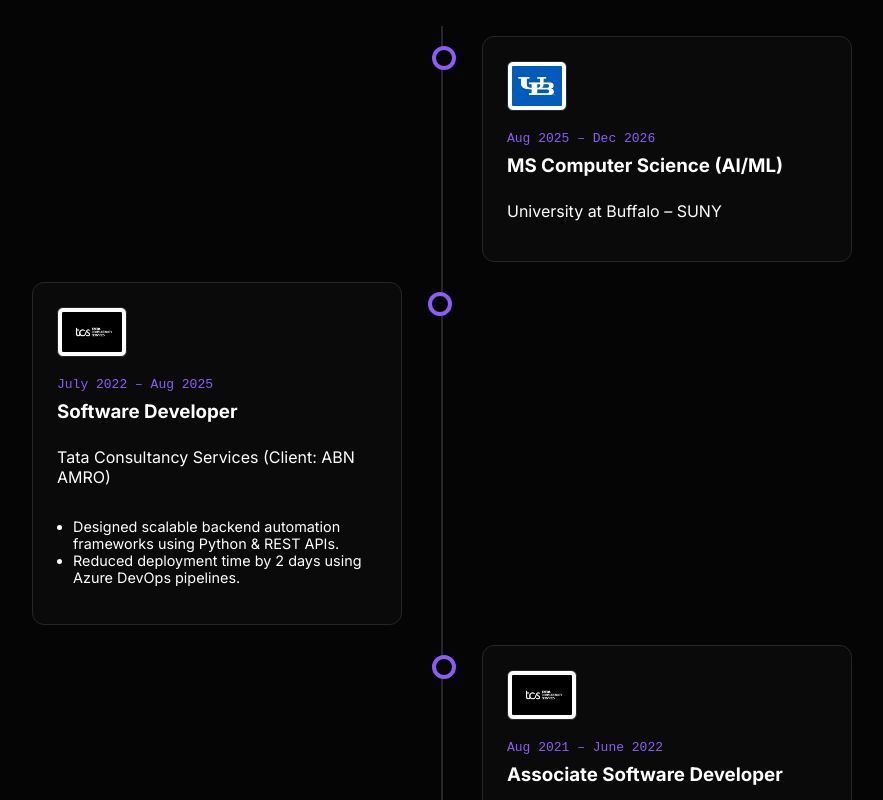
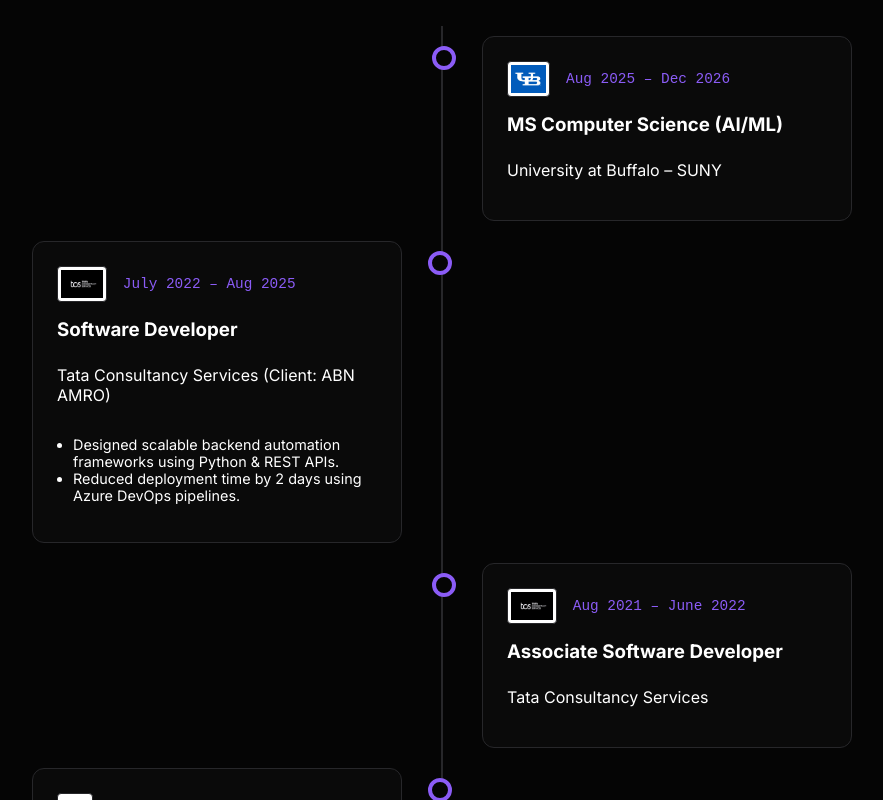
Before and after one commit to smitmahajan210/portfolio, a React (Vite) app: page / in a window 1280 px wide. Shown: the part 1000-1800 px from the top of the page, without its empty margins (198-1081 px from the left). Built offline with nearby package versions, Linux system fonts and the light colour scheme; the HTML template or start-up script is replaced by a standard one.

Commit message:
align logo

```diff
--- a/src/App.jsx
+++ b/src/App.jsx
@@ -2,7 +2,7 @@ import React, { useState, useEffect } from "react";
 import { motion } from "framer-motion";
 import {
   Github, Linkedin, Mail, MapPin, Phone,
-  Server, Cloud, Brain, Code2, // Used Code2 for all projects
+  Server, Cloud, Brain, Code2,
   Sun, Moon, ExternalLink
 } from "lucide-react";
 
@@ -71,12 +71,14 @@ export default function App() {
           <div className="timeline-item right">
             <div className="timeline-dot"></div>
             <motion.div className="timeline-content" initial="hidden" whileInView="visible" variants={fadeIn}>
-              {/* LOGO LINK */}
+              {/* Header: Logo + Date */}
+              <div className="timeline-header">
                 <a href="https://www.buffalo.edu/" target="_blank" rel="noreferrer" className="timeline-logo-link">
-                <img src="/portfolio/ub.png" alt="University at Buffalo" className="timeline-logo" onError={(e) => e.target.style.display = 'none'} />
+                  <img src="/portfolio/ub.png" alt="UB" className="timeline-logo" onError={(e) => e.target.style.display = 'none'} />
                 </a>
+                <span style={{color: 'var(--accent)', fontFamily:'monospace', fontSize: '0.9rem'}}>Aug 2025 – Dec 2026</span>
+              </div>
 
-              <span style={{color: 'var(--accent)', fontFamily:'monospace'}}>Aug 2025 – Dec 2026</span>
               <h3 style={{margin: '0.5rem 0'}}>MS Computer Science (AI/ML)</h3>
               <p style={{color:'var(--text-primary)'}}>University at Buffalo – SUNY</p>
             </motion.div>
@@ -86,12 +88,14 @@ export default function App() {
           <div className="timeline-item left">
             <div className="timeline-dot"></div>
             <motion.div className="timeline-content" initial="hidden" whileInView="visible" variants={fadeIn}>
-              {/* LOGO LINK */}
+              {/* Header: Logo + Date */}
+              <div className="timeline-header">
                 <a href="https://www.tcs.com/" target="_blank" rel="noreferrer" className="timeline-logo-link">
                   <img src="/portfolio/tcs.png" alt="TCS" className="timeline-logo" onError={(e) => e.target.style.display = 'none'} />
                 </a>
+                <span style={{color: 'var(--accent)', fontFamily:'monospace', fontSize: '0.9rem'}}>July 2022 – Aug 2025</span>
+              </div>
 
-              <span style={{color: 'var(--accent)', fontFamily:'monospace'}}>July 2022 – Aug 2025</span>
               <h3 style={{margin: '0.5rem 0'}}>Software Developer</h3>
               <p style={{color:'var(--text-primary)'}}>Tata Consultancy Services (Client: ABN AMRO)</p>
               <ul style={{fontSize:'0.9rem', paddingLeft: '1rem'}}>
@@ -105,12 +109,14 @@ export default function App() {
           <div className="timeline-item right">
             <div className="timeline-dot"></div>
             <motion.div className="timeline-content" initial="hidden" whileInView="visible" variants={fadeIn}>
-              {/* LOGO LINK */}
+              {/* Header: Logo + Date */}
+              <div className="timeline-header">
                 <a href="https://www.tcs.com/" target="_blank" rel="noreferrer" className="timeline-logo-link">
                   <img src="/portfolio/tcs.png" alt="TCS" className="timeline-logo" onError={(e) => e.target.style.display = 'none'} />
                 </a>
+                <span style={{color: 'var(--accent)', fontFamily:'monospace', fontSize: '0.9rem'}}>Aug 2021 – June 2022</span>
+              </div>
 
-              <span style={{color: 'var(--accent)', fontFamily:'monospace'}}>Aug 2021 – June 2022</span>
               <h3 style={{margin: '0.5rem 0'}}>Associate Software Developer</h3>
               <p style={{color:'var(--text-primary)'}}>Tata Consultancy Services</p>
             </motion.div>
@@ -120,12 +126,14 @@ export default function App() {
           <div className="timeline-item left">
             <div className="timeline-dot"></div>
             <motion.div className="timeline-content" initial="hidden" whileInView="visible" variants={fadeIn}>
-               {/* LOGO LINK */}
+               {/* Header: Logo + Date */}
+               <div className="timeline-header">
                 <a href="http://www.unipune.ac.in/" target="_blank" rel="noreferrer" className="timeline-logo-link">
                   <img src="/portfolio/pune.png" alt="Pune University" className="timeline-logo" onError={(e) => e.target.style.display = 'none'} />
                 </a>
+                <span style={{color: 'var(--accent)', fontFamily:'monospace', fontSize: '0.9rem'}}>Aug 2017 – Jun 2021</span>
+              </div>
 
-              <span style={{color: 'var(--accent)', fontFamily:'monospace'}}>Aug 2017 – Jun 2021</span>
               <h3 style={{margin: '0.5rem 0'}}>Bachelor of Engineering</h3>
               <p style={{color:'var(--text-primary)'}}>University of Pune</p>
             </motion.div>
@@ -139,7 +147,6 @@ export default function App() {
         <h2 className="section-title">Academic Projects</h2>
         <div className="grid-container">
 
-          {/* 1. Resume Skill Verifier */}
           <motion.div className="card" whileHover={{ y: -5 }}>
             <Code2 size={40} color="var(--accent)" style={{marginBottom:'1rem'}}/>
             <h3>Resume Skill Verifier</h3>
@@ -150,7 +157,6 @@ export default function App() {
             </a>
           </motion.div>
 
-          {/* 2. MediTriage */}
           <motion.div className="card" whileHover={{ y: -5 }}>
             <Code2 size={40} color="var(--accent)" style={{marginBottom:'1rem'}}/>
             <h3>MediTriage Live</h3>
@@ -161,7 +167,6 @@ export default function App() {
             </a>
           </motion.div>
 
-          {/* 3. Brain Tumor Classification */}
           <motion.div className="card" whileHover={{ y: -5 }}>
             <Code2 size={40} color="var(--accent)" style={{marginBottom:'1rem'}}/>
             <h3>Brain Tumor Classification</h3>
@@ -172,7 +177,6 @@ export default function App() {
             </a>
           </motion.div>
 
-          {/* 4. Used Car Price (Linked to Resume Skill per request) */}
           <motion.div className="card" whileHover={{ y: -5 }}>
             <Code2 size={40} color="var(--accent)" style={{marginBottom:'1rem'}}/>
             <h3>Used Car Price Prediction</h3>
--- a/src/index.css
+++ b/src/index.css
@@ -74,10 +74,7 @@ body {
 
   background-color: var(--bg-primary);
 
-  /* DARK MODE GRADIENT:
-     rgba(0, 0, 0, 0.4) means black with 40% opacity.
-     Change 0.4 to 0.2 for lighter, or 0.6 for darker.
-  */
+  /* Dim Gradient + Image */
   background-image:
     linear-gradient(rgba(0, 0, 0, 0.4), rgba(0, 0, 0, 0.4)),
     url('https://smitmahajan210.github.io/portfolio/hero-dark.jpg');
@@ -87,9 +84,7 @@ body {
   transition: background-image 0.5s ease-in-out;
 }
 
-/* LIGHT MODE OVERRIDE */
 .light .hero-section {
-  /* LIGHT MODE GRADIENT: White overlay with 40% opacity */
   background-image:
     linear-gradient(rgba(255, 255, 255, 0.4), rgba(255, 255, 255, 0.4)),
     url('https://smitmahajan210.github.io/portfolio/hero-light.jpg');
@@ -125,9 +120,8 @@ body {
 }
 .card:hover { transform: translateY(-5px); border-color: var(--accent); }
 
-/* --- NEW: Project Button Style --- */
 .project-link-btn {
-  margin-top: auto; /* Pushes button to bottom of card */
+  margin-top: auto;
   padding: 0.8rem 1.2rem;
   background: transparent;
   border: 1px solid var(--accent);
@@ -143,10 +137,7 @@ body {
   gap: 0.5rem;
   margin-top: 1.5rem;
 }
-.project-link-btn:hover {
-  background: var(--accent);
-  color: #fff;
-}
+.project-link-btn:hover { background: var(--accent); color: #fff; }
 
 .tag-container { display: flex; flex-wrap: wrap; gap: 0.8rem; margin-top: 1rem; }
 .tag {
@@ -208,19 +199,24 @@ body {
   flex-direction: column;
 }
 
-/* --- NEW: Timeline Logo Styles --- */
-.timeline-logo-link {
-  display: inline-block;
-  margin-bottom: 1rem;
-  width: fit-content;
+/* --- NEW: Header to align Logo + Date --- */
+.timeline-header {
+  display: flex;
+  align-items: center;
+  gap: 1rem;
+  margin-bottom: 0.5rem;
 }
+
+.timeline-logo-link { display: flex; align-items: center; }
+
+/* --- UPDATED: Smaller Logo Size --- */
 .timeline-logo {
-  height: 40px; /* Adjust size as needed */
+  height: 28px;  /* Small size */
   width: auto;
   object-fit: contain;
-  background: white; /* White BG to ensure logos are visible in dark mode */
-  padding: 4px;
-  border-radius: 6px;
+  background: white;
+  padding: 3px;
+  border-radius: 4px;
   border: 1px solid var(--border);
 }
 
@@ -243,4 +239,5 @@ body {
   .left .timeline-dot, .right .timeline-dot { left: 21px; }
   .hero-name { font-size: 3rem; }
   .navbar { padding: 1rem; }
+  .timeline-header { gap: 0.8rem; }
 }
```
Lines whose indentation alone changed are shown as unchanged.
